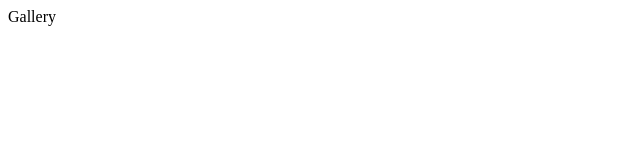
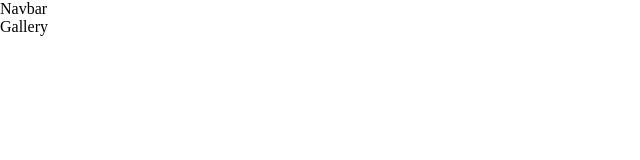
Before and after one commit to Leyka/skander-photo, a React (Vite) app: page / in a window 1280 px wide. Shown: the top 160 px of the page, without its empty margins (0-640 px from the left). Built offline with nearby package versions, Linux system fonts and the light colour scheme.

Commit message:
Add basic layouts and styling

```diff
--- a/index.html
+++ b/index.html
@@ -4,6 +4,10 @@
     <meta charset="UTF-8" />
     <meta name="viewport" content="width=device-width, initial-scale=1.0" />
     <title>Skander Photography</title>
+    <link
+      rel="stylesheet"
+      href="https://cdnjs.cloudflare.com/ajax/libs/normalize/8.0.1/normalize.min.css"
+    />
     <script src="src/index.tsx" defer></script>
   </head>
   <body>
--- a/package.json
+++ b/package.json
@@ -8,6 +8,7 @@
   },
   "dependencies": {
     "firebase": "^7.16.0",
+    "node-sass": "^4.14.1",
     "react": "^16.13.1",
     "react-dom": "^16.13.1"
   },
--- a/src/components/Gallery/Gallery.tsx
+++ b/src/components/Gallery/Gallery.tsx
@@ -1,5 +1,6 @@
 import React from 'react';
+import { PublicLayout } from '../shared/PublicLayout/PublicLayout';
 
 export const Gallery = () => {
-  return <div>Gallery</div>;
+  return <PublicLayout>Gallery</PublicLayout>;
 };
--- /dev/null
+++ b/src/components/shared/PublicLayout/Navbar.tsx
@@ -0,0 +1,5 @@
+import React from 'react';
+
+export const Navbar = () => {
+  return <div>Navbar</div>;
+};
--- /dev/null
+++ b/src/components/shared/PublicLayout/PublicLayout.tsx
@@ -0,0 +1,11 @@
+import React from 'react';
+import { Navbar } from './Navbar';
+
+export const PublicLayout = ({ children }) => {
+  return (
+    <div>
+      <Navbar />
+      <div>{children}</div>
+    </div>
+  );
+};
--- /dev/null
+++ b/src/index.scss
@@ -0,0 +1,7 @@
+// 1 - Imports
+@import url('https://fonts.googleapis.com/css2?family=Playfair+Display&family=Roboto&display=swap');
+
+// 2 - General rules
+* {
+  box-sizing: border-box;
+}
--- a/src/index.tsx
+++ b/src/index.tsx
@@ -2,6 +2,7 @@ import React from 'react';
 import { render } from 'react-dom';
 import { App } from './App';
 import { Routes } from './routes';
+import './index.scss';
 
 render(
   <React.StrictMode>
--- /dev/null
+++ b/src/routes.ts
@@ -0,0 +1,6 @@
+export module Routes {
+  export const Gallery = '/';
+  export const Login = '/lg';
+  export const AdminHome = '/admin';
+  export const AdminImport = '/admin/import';
+}
```
Also changed, not shown: 1 other file (tests, documents, lock files or other folders).
